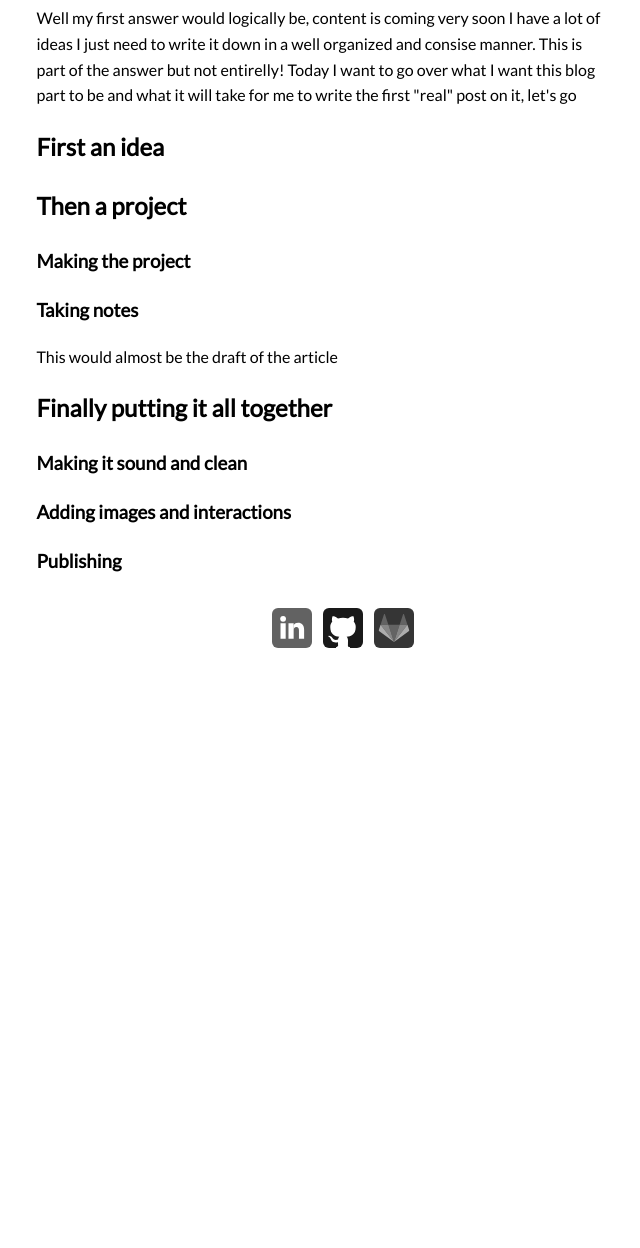
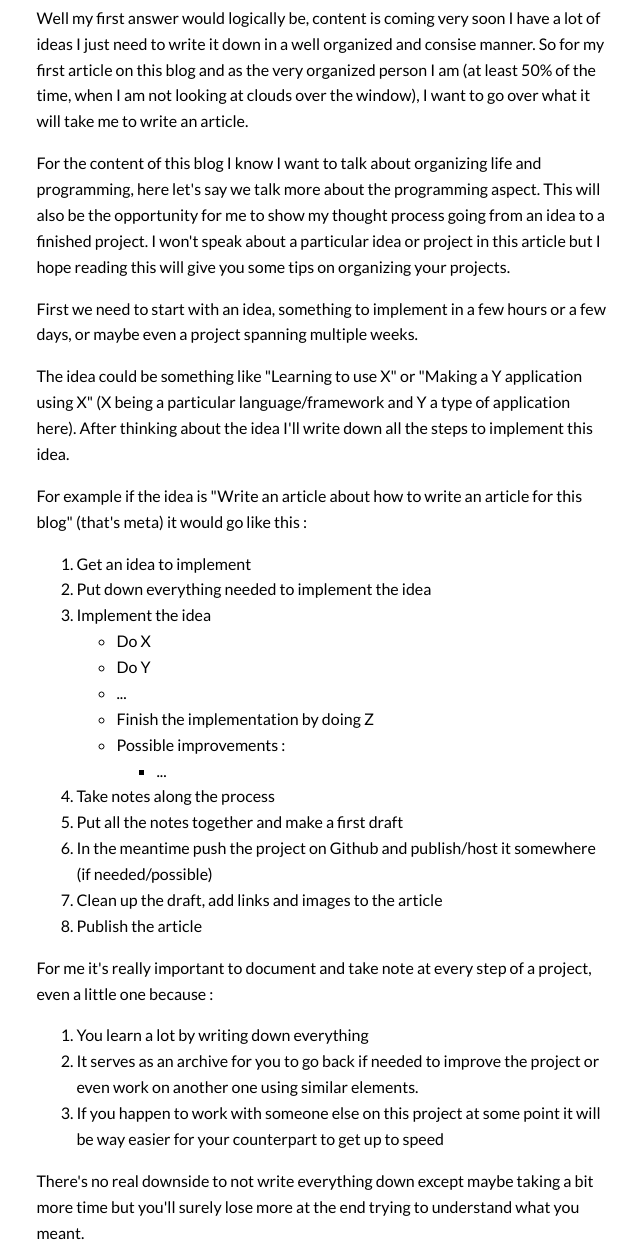
Before and after one commit to monsieurr/etendard-lfb, a Gatsby site: page /posts/001-why-blog-no-article/ in a window 1280 px wide. Shown: the part 340-1588 px from the top of the page, without its empty margins (317-957 px from the left). Before the commit the page ends 1035 px from the top, so only its background shows below. Built offline with nearby package versions, Linux system fonts and the light colour scheme; Gatsby itself is replaced by a stand-in of ours.

Commit message:
added contents to blog articles, soon finish the first one, already deployed consider it a draft update already published blog-post

```diff
--- a/src/articles/001-why-blog-no-article.mdx
+++ b/src/articles/001-why-blog-no-article.mdx
@@ -7,33 +7,43 @@ in a well organized and consise manner.
 This is part of the answer but not entirelly!"
 ---
 
-
-Well my first answer would logically be, content is coming very soon I have a lot of ideas I just need to write it down
-in a well organized and consise manner.
-This is part of the answer but not entirelly!
-Today I want to go over what I want this blog part to be and what it will take for me to write the first "real" post on it, let's go
+Well my first answer would logically be, content is coming very soon I have a lot of ideas I just need to write it down in a well organized and consise manner.
+So for my first article on this blog and as the very organized person I am (at least 50% of the time, when I am not looking at clouds over the window), I want to go over what
+it will take me to write an article.
 
 
-## First an idea
+For the content of this blog I know I want to talk about organizing life and programming, here let's say we talk more about the programming aspect.
+This will also be the opportunity for me to show my thought process going from an idea to a finished project.
+I won't speak about a particular idea or project in this article but I hope reading this will give you some tips on organizing your projects.
 
 
+First we need to start with an idea, something to implement in a few hours or a few days, or maybe even a project spanning multiple weeks.
 
-## Then a project
+The idea could be something like "Learning to use X" or "Making a Y application using X" (X being a particular language/framework and Y a type of application here).
+After thinking about the idea I'll write down all the steps to implement this idea.
 
-### Making the project
+For example if the idea is "Write an article about how to write an article for this blog" (that's meta) it would go like this :
+1. Get an idea to implement
+2. Put down everything needed to implement the idea
+3. Implement the idea
+    - Do X
+    - Do Y
+    - ...
+    - Finish the implementation by doing Z
+    - Possible improvements :
+        - ...
+4. Take notes along the process
+5. Put all the notes together and make a first draft
+6. In the meantime push the project on Github and publish/host it somewhere (if needed/possible)
+7. Clean up the draft, add links and images to the article
+8. Publish the article
 
 
-### Taking notes
-This would almost be the draft of the article
+For me it's really important to document and take note at every step of a project, even a little one because :
+1. You learn a lot by writing down everything
+2. It serves as an archive for you to go back if needed to improve the project or even work on another one using similar elements.
+3. If you happen to work with someone else on this project at some point it will be way easier for your counterpart to get up to speed
 
 
-
-## Finally putting it all together
-
-### Making it sound and clean
-
-
-### Adding images and interactions
-
-
-### Publishing
+There's no real downside to not write everything down except maybe taking a bit more time but you'll surely lose more at the end trying
+to understand what you meant.
--- a/src/articles/002-keep-organiszed-notion.mdx
+++ b/src/articles/002-keep-organiszed-notion.mdx
@@ -1,14 +1,27 @@
 ---
-title: "Keeping Everything Organized"
+title: "Keeping Everything Organized, why I use Notion for everything"
 date: 2021-08-03
 published: false
 ---
 
-## Keeping Everything Organized as a Developer
+## Keeping Everything Organized
 
+As a person (yes), a developper and someone that has a huge collection of photos it's crucial for me to keep everything organized.
+Today I want to share with you some tools I use to keep everything organized.
+This will be more focused on the dev side of things, think "Keeping Everything Organized as a Programmer", I'll probably make another article
+on my other website
 
-### Github
+### Notion
 
 
 
-### Notion
+### Alternatives
+
+It's important for me to go through some alternatives as even if I currently use Notion I used and tried other services that might fit you more.
+I'll try to go from the simplest solution to the more complex (kind of, it's not easy to define that).
+
+- A pen an paper
+- Notepad
+- Google Sheets/Google Docs
+- Evernote
+- Obsidian
--- a/src/styles/layout.css
+++ b/src/styles/layout.css
@@ -1,4 +1,4 @@
-html, body, :root {
+body {
     font-size: 1rem;
     line-height: 1.618;
     max-width: 38em;
@@ -27,7 +27,7 @@ a:hover {
 }
 
 @media (max-width: 960px) {
-    html, body, :root {
+    body {
         background: var(--mobile-background);
         scrollbar-color: rgba(53, 167, 233, 0.596) rgba(192, 235, 255, 0.185);
     }
```
Also changed, not shown: src/articles/test.md (added).
